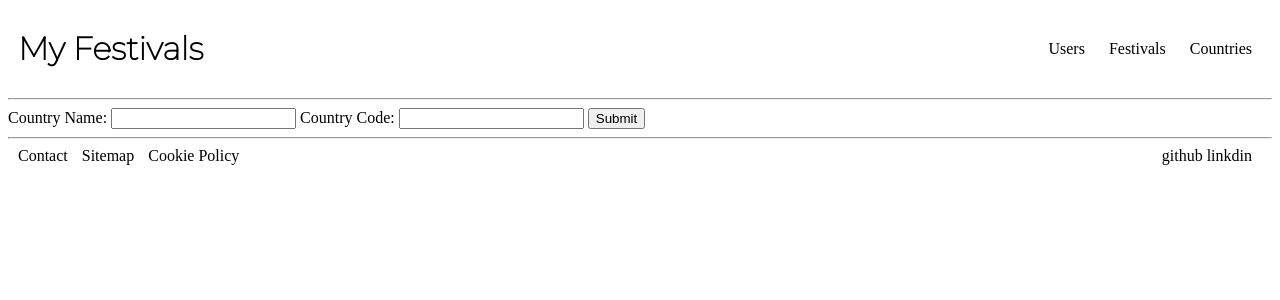
After one commit to MarkTheSharky/week_5_solo_project_Festival_App, a Flask app: page /countries/new in a window 1280 px wide. The commit adds this page. Shown: the top 300 px of the page. Run offline with Flask 2, Linux system fonts and the light colour scheme.

Commit message:
Countries RESTful routes completed

```diff
--- a/controllers/countries_controller.py
+++ b/controllers/countries_controller.py
@@ -6,10 +6,46 @@ import repositories.festival_repository as festival_repository
 
 countries_blueprint = Blueprint("country", __name__)
 
+# INDEX
 @countries_blueprint.route("/countries", methods=['GET'])
 def view_all():
     countries = country_repository.select_all()
     festivals = festival_repository.select_all()
     return render_template("countries/countries.html", countries=countries, festivals=festivals, title="Browse By Country")
 
-# @countries_blueprint.route
+# SHOW
+
+# NEW
+@countries_blueprint.route("/countries/new", methods=["GET"])
+def new_country():
+    return render_template("countries/new.html")
+
+# CREATE
+@countries_blueprint.route("/countries", methods=["POST"])
+def create_country():
+    name = request.form["country_name"]
+    code = request.form["country_code"]
+    country = Country(name, code)
+    country_repository.save(country)
+    return redirect("/countries")
+
+# EDIT
+@countries_blueprint.route("/countries/<id>/edit", methods=["GET"])
+def edit_country(id):
+    country = country_repository.select_by_id(id)
+    return render_template("countries/edit.html", country=country)
+
+# UPDATE
+@countries_blueprint.route("/countries/<id>", methods=["POST"])
+def update_country(id):
+    name = request.form["country_name"]
+    code = request.form["country_code"]
+    country = Country(name, code.upper(), id)
+    country_repository.update(country)
+    return redirect("/countries")
+
+# DELETE
+@countries_blueprint.route("/countries/<id>/delete", methods=["POST"])
+def delete_country(id):
+    country_repository.delete_by_id(id)
+    return redirect("/countries")
--- a/static/css/style.css
+++ b/static/css/style.css
@@ -9,6 +9,12 @@ header {
     display: grid;
     grid-template-columns: 1fr 1fr;
     align-items: center;
+}
+
+#main_title > a {
+    color: black;
+    text-decoration: none;
+    padding-left: 10px;
 }
 
 .header_menu {
--- a/templates/base.html
+++ b/templates/base.html
@@ -15,7 +15,7 @@
 <body>
 
     <header>
-        <h1 id="main_title">My Festivals</h1>
+        <h1 id="main_title"><a href="/">My Festivals</a></h1>
         <nav>
             <ul class="header_menu">
                 <li><a href="/users">Users</a></li>
--- /dev/null
+++ b/templates/countries/new.html
@@ -0,0 +1,18 @@
+{% extends 'base.html' %}
+
+{% block content %}
+
+<form action="/countries" method="POST">
+    <div>
+        <label for="country_name">Country Name:</label>
+        <input type="text" id="country_name" name="country_name">
+
+        <label for="country_code">Country Code:</label>
+        <input type="text" id="country_code" name="country_code">
+
+        <input type="submit">
+    </div>
+
+</form>
+
+{% endblock content %}
```
Also changed, not shown: controllers/festivals_controller.py (+8 -0 lines), controllers/users_controller.py (+0 -7 lines), templates/countries/edit.html (added, +21 -0 lines), templates/users/new.html (+0 -8 lines).
